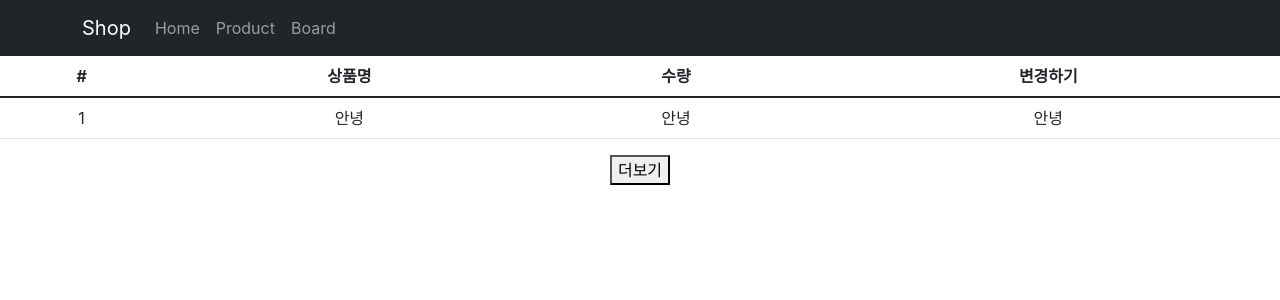
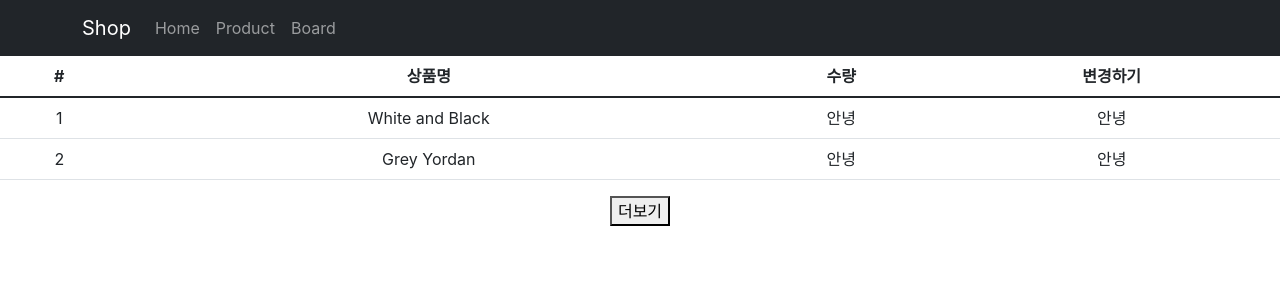
Before and after one commit to dbsrkdud/React-shop, a React (Create React App) app: page /cart in a window 1280 px wide. Shown: the top 300 px of the page. Built offline with nearby package versions, Linux system fonts and the light colour scheme.

Commit message:
createSlice, map

```diff
--- a/src/routes/Cart.js
+++ b/src/routes/Cart.js
@@ -3,8 +3,8 @@
 
 function Cart(){
 
-    let a = useSelector((state) => { return state});
-    console.log(a.stock);
+    let state = useSelector((state) => { return state });
+    console.log(state);
 
     return (
         <div>
@@ -18,12 +18,18 @@
                     </tr>
                 </thead>
                 <tbody>
-                    <tr>
-                    <td>1</td>
-                    <td>안녕</td>
-                    <td>안녕</td>
-                    <td>안녕</td>
-                    </tr>
+                    {
+                        state.cart.map( (a, i) => {
+                            return (
+                                <tr key ={ i }>
+                                    <td>{ i + 1 }</td>
+                                    <td>{ state.cart[i].name }</td>
+                                    <td>안녕</td>
+                                    <td>안녕</td>
+                                </tr>
+                            )
+                        })
+                    }
                 </tbody>
             </Table>
         </div>
--- a/src/store.js
+++ b/src/store.js
@@ -4,6 +4,14 @@
 let user = createSlice({
     name : 'user',
     initialState : 'yun'
+})
+
+let cart = createSlice({
+    name : 'cart',
+    initialState : [
+        {id : 0, name : "White and Black", count : 2},
+        {id : 2, name : "Grey Yordan", count : 1},
+    ]
 })
 
 let stock = createSlice({
@@ -14,6 +22,7 @@
 export default configureStore({
   reducer: {
     user : user.reducer,
-    stock : stock.reducer
+    stock : stock.reducer,
+    cart : cart.reducer
   }
 })
```
